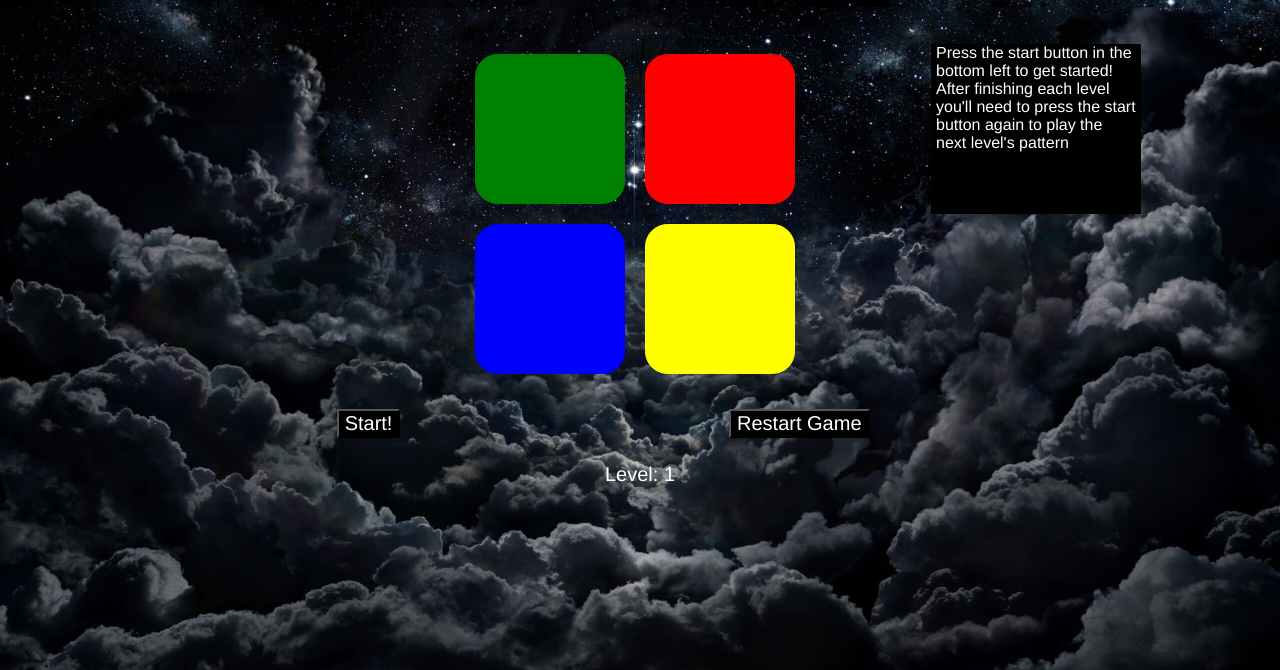
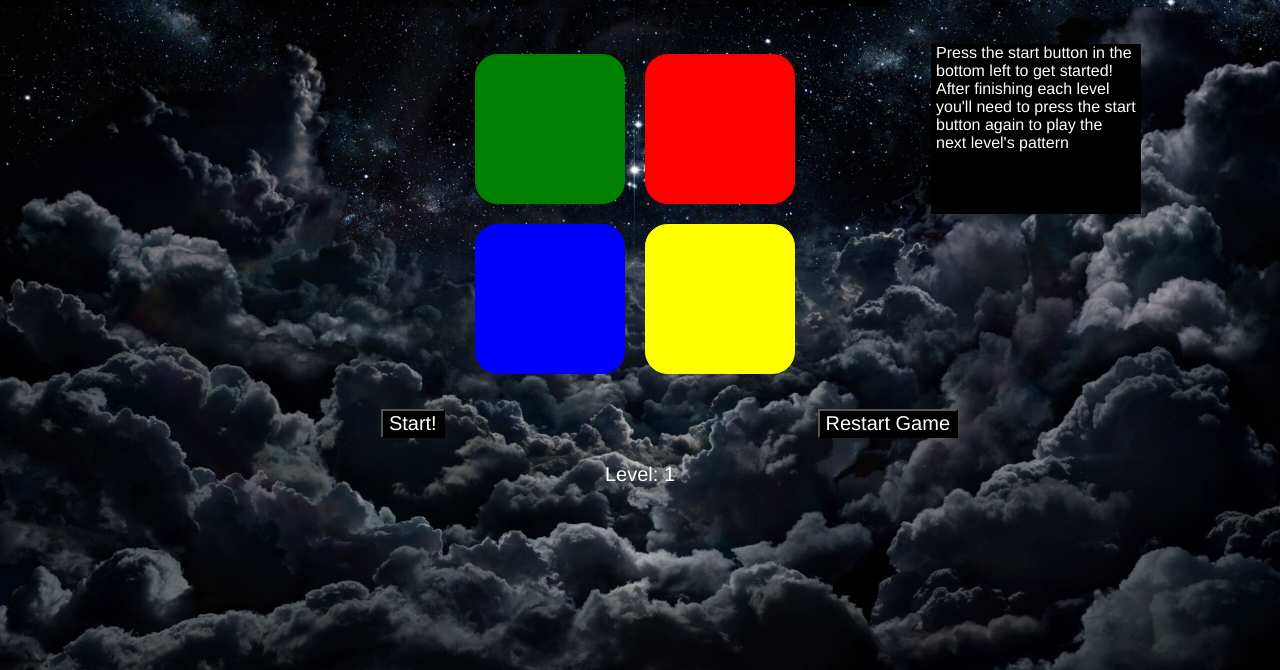
Before and after one commit to SamWing1/Simon-Game, a plain HTML site: page index.html in a window 1280 px wide. Shown: the part 130-800 px from the top of the page. Drawn offline with Linux system fonts and the light colour scheme.

Commit message:
fixed button placements

```diff
--- a/css/main.css
+++ b/css/main.css
@@ -87,7 +87,7 @@ h1 {
 }
 
 .start {
-    margin: 2% 0px 2% 26%;
+    margin: 2% 0px 2% 29.5%;
     font-size: 20px;
     background-color: black;
     color: white;
```
